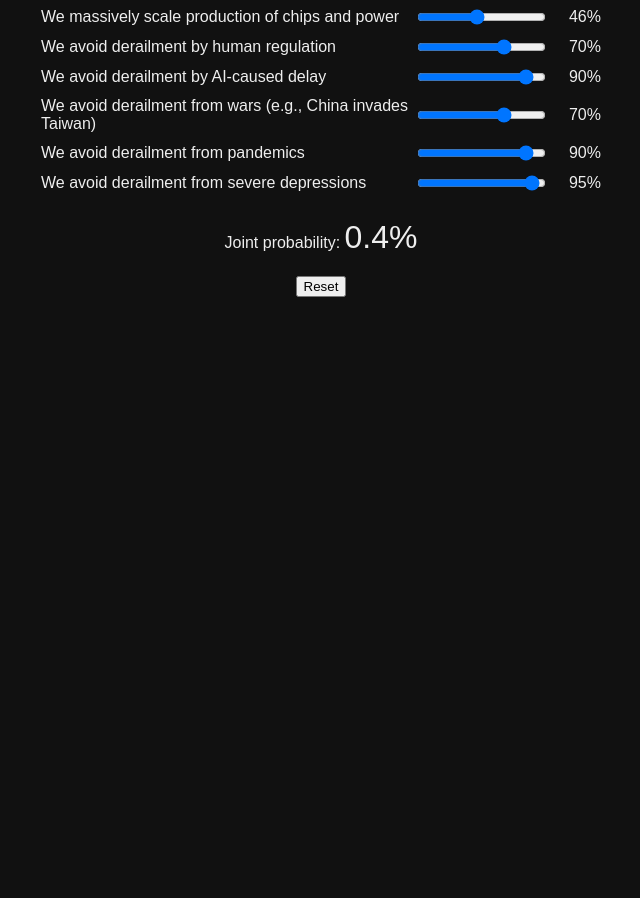
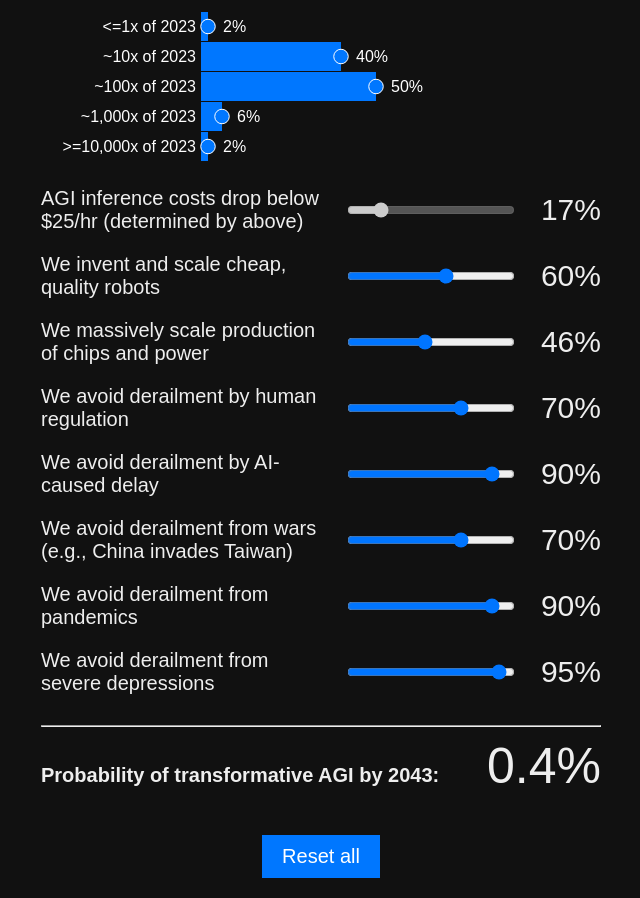
Before and after one commit to tedsanders/agi-forecaster, a plain HTML site: page index.html in a window 1280 px wide. Shown: the part 853-1751 px from the top of the page, without its empty margins (319-959 px from the left). Before the commit the page ends 1170 px from the top, so only its background shows below. Drawn offline with Linux system fonts and the light colour scheme.

Commit message:
Update index.html

```diff
--- a/index.html
+++ b/index.html
@@ -12,14 +12,21 @@
       .chart-container {
         display: block;
         color: #eee;
+        margin-bottom: 1em;
       }
       body {
         background-color: #111;
         color: #eee;
         font-family: sans-serif;
+        font-size: 1.25em;
       }
       h1 {
         text-align: center;
+        font-size: 2.5em;
+        margin-bottom: 20px;
+      }
+      p {
+        margin-bottom: 20px;
       }
       .container {
         display: flex;
@@ -31,22 +38,39 @@
         justify-content: space-between;
         align-items: center;
         width: 100%;
-        margin-bottom: 10px;
+        margin-bottom: 20px;
       }
       .element .title {
-        flex-basis: 70%;
+        flex-basis: 50%;
       }
       .element input[type="range"] {
-        flex-basis: 20%;
+        flex-basis: 30%;
       }
       .element .percentage {
         flex-basis: 10%;
         text-align: right;
+        font-size: 1.5em;
       }
+      #result-row {
+  display: flex;
+  justify-content: space-between;
+  align-items: center;
+  width: 100%;
+}
+
+#result-label {
+  text-align: left;
+  flex-grow: 1;
+  flex-shrink: 1;
+  flex-basis: 0;
+  font-weight: bold;
+}
       #result {
-        font-size: 2em;
-        text-align: center;
-        width: 100%;
+        font-size: 2.5em;
+        flex-grow: 0;
+  flex-shrink: 0;
+  flex-basis: auto;
+        margin-bottom: 20px;
       }
       footer {
         text-align: center;
@@ -55,6 +79,16 @@
       .reset-button {
         display: block;
         margin: 20px auto;
+        padding: 10px 20px;
+        font-size: 1em;
+        background-color: #07f;
+        color: #fff;
+        border: none;
+        cursor: pointer;
+        transition: background-color 0.3s;
+      }
+      .reset-button:hover {
+        background-color: #0056b3;
       }
       @media (max-width: 600px) {
         .wrapper {
@@ -69,13 +103,17 @@
     </style>
   </head>
   <body>
+  <body>
     <div class="wrapper">
       <h1>Forecasting AGI</h1>
       <p>
         For AGI to do most human work for &lt;$25/hr by 2043, many things must
-        happen. Use this interactive web app to forecast individual events and
+        happen.
+
+      </p><p> Use this interactive web app to forecast individual events and
         see what they imply about the likelihood of transformative AGI by 2043.
       </p>
+      <hr>
       <div class="container">
         <div class="element">
           <span class="title">We invent algorithms for transformative AGI</span>
@@ -153,10 +191,12 @@
           <span class="percentage">95%</span>
         </div>
       </div>
-      <p style="text-align: center">
-        Joint probability: <span id="result">0.3%</span>
-      </p>
-      <button id="resetButton" class="reset-button">Reset</button>
+      <hr>
+      <div id="result-row">
+        <span id="result-label">Probability of transformative AGI by 2043:</span>
+        <span id="result">0.4%</span>
+      </div>
+      <button id="resetButton" class="reset-button">Reset all</button>
 
       <script>
         "use strict";
@@ -164,10 +204,10 @@
         // Set up canvas
         const canvas1 = document.getElementById("chart1");
         const ctx1 = canvas1.getContext("2d");
-        ctx1.font = "14px Arial";
+        ctx1.font = "16px Arial";
         const canvas2 = document.getElementById("chart2");
         const ctx2 = canvas2.getContext("2d");
-        ctx2.font = "14px Arial";
+        ctx2.font = "16px Arial";
 
         // Set up data
         let data1 = [
```
